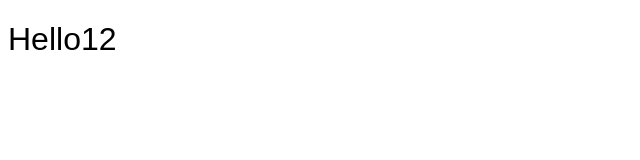
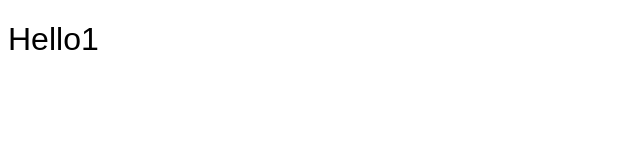
Before and after one commit to betterthan0/web-test, a plain HTML site: page index.html in a window 1280 px wide. Shown: the full height of the page, 0-640 px from the left. Drawn offline with Linux system fonts and the light colour scheme.

Commit message:
Update index.html

```diff
--- a/index.html
+++ b/index.html
@@ -15,7 +15,7 @@
 <body>
 
     <h1>
-        Hello12
+        Hello1
     </h1>
 </body>
 </html>
```
